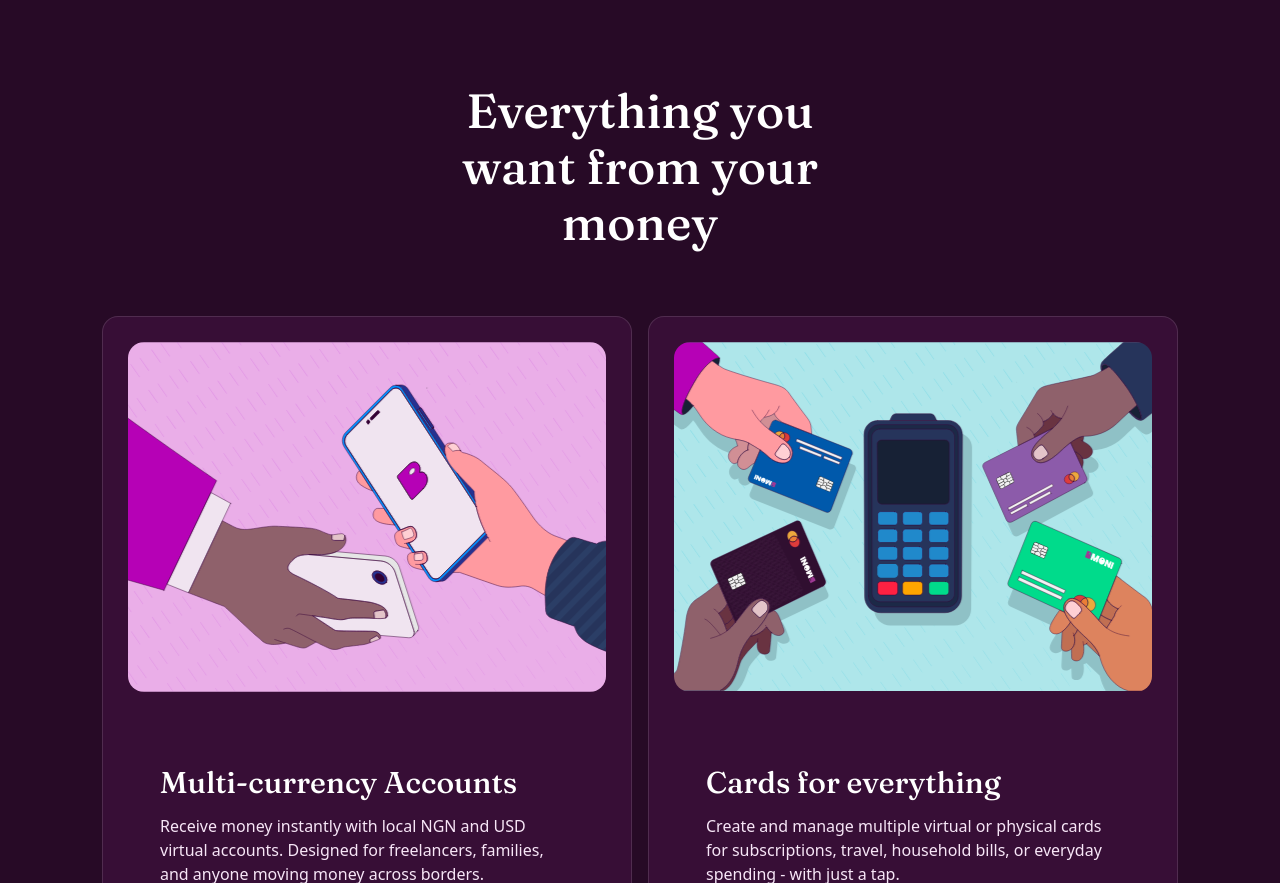
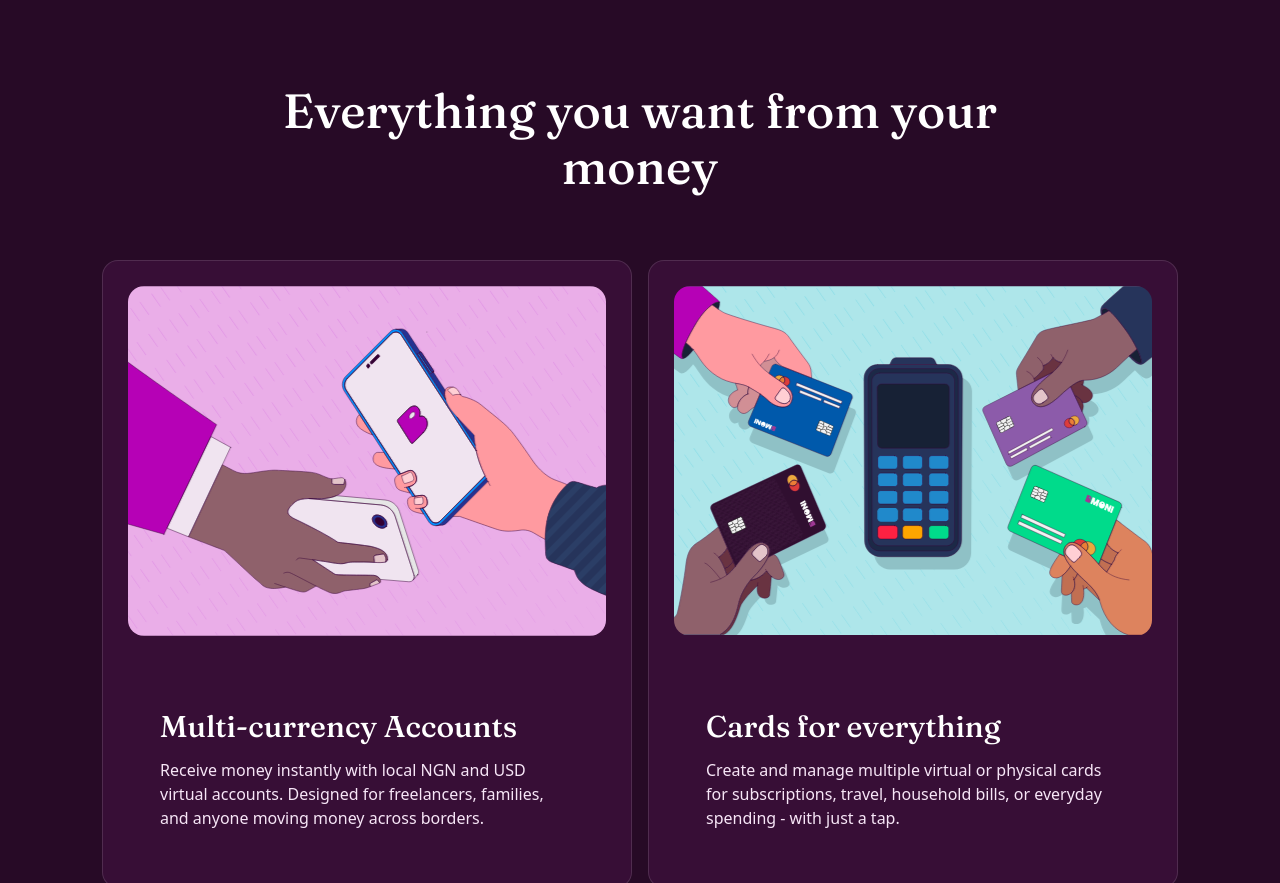
Before and after one commit to i-mizzle/bmoni-website, a Next.js app: page / in a window 1280 px wide. Shown: the part 2140-3023 px from the top of the page. Built offline with nearby package versions, Linux system fonts and the light colour scheme; no server answers.

Commit message:
adjust title width for features

```diff
--- a/src/pages/index.tsx
+++ b/src/pages/index.tsx
@@ -13,7 +13,7 @@ export default function Home() {
       <LandingHero />
 
       <section className="w-full bg-[#270A26] h-inherit min-h-screen p-[20px] xl:px-[32px] xl:pb-[50px] xl:pt-[85px]">
-        <div className="w-full px-[20px] xl:w-1/3 mx-auto text-center mb-[65px]">
+        <div className="w-full px-[20px] xl:w-3/4 2xl:w-1/3 mx-auto text-center mb-[65px]">
           <h1 className="font-fraunces font-[500] text-white text-[48px] leading-[56px]">Everything you want from your money</h1>
         </div>
         <div className="w-full grid grid-cols-1 lg:grid-cols-2 gap-[16px] px-[10px] xl:px-[70px]">
```
